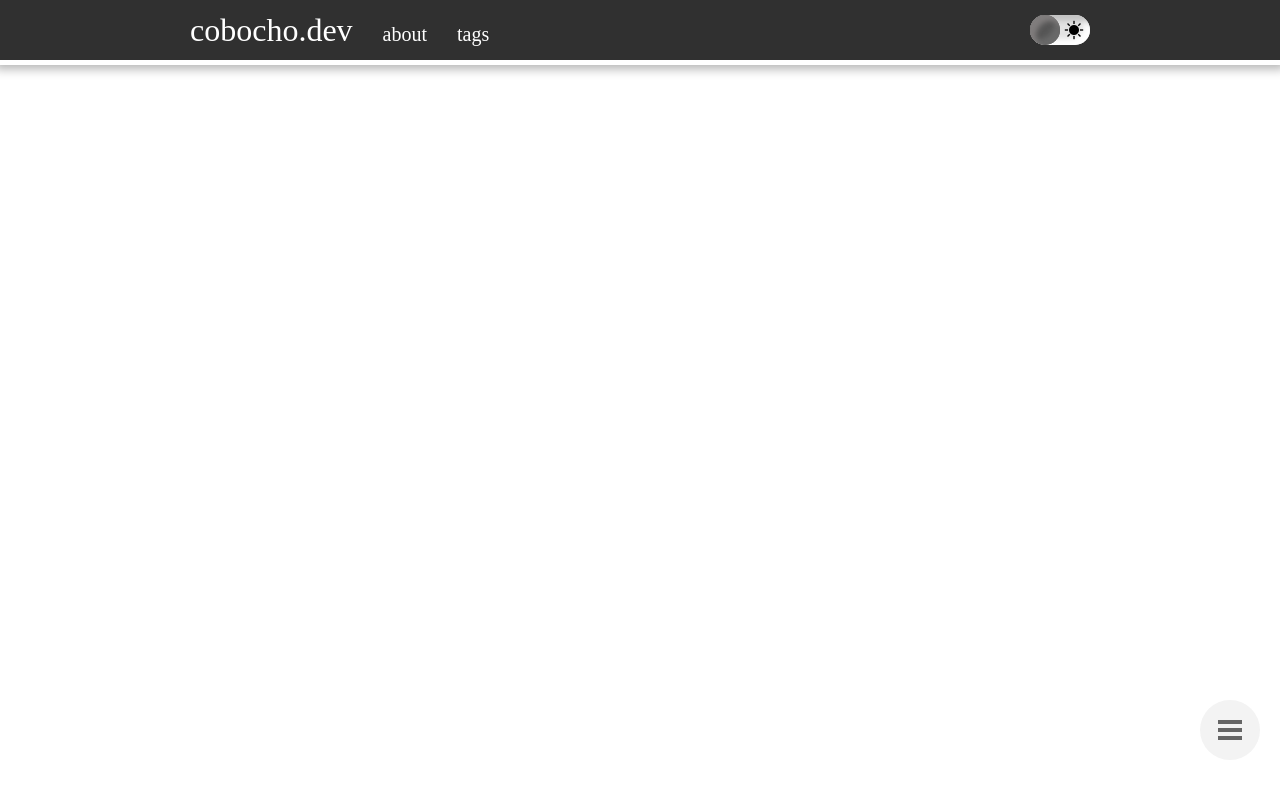
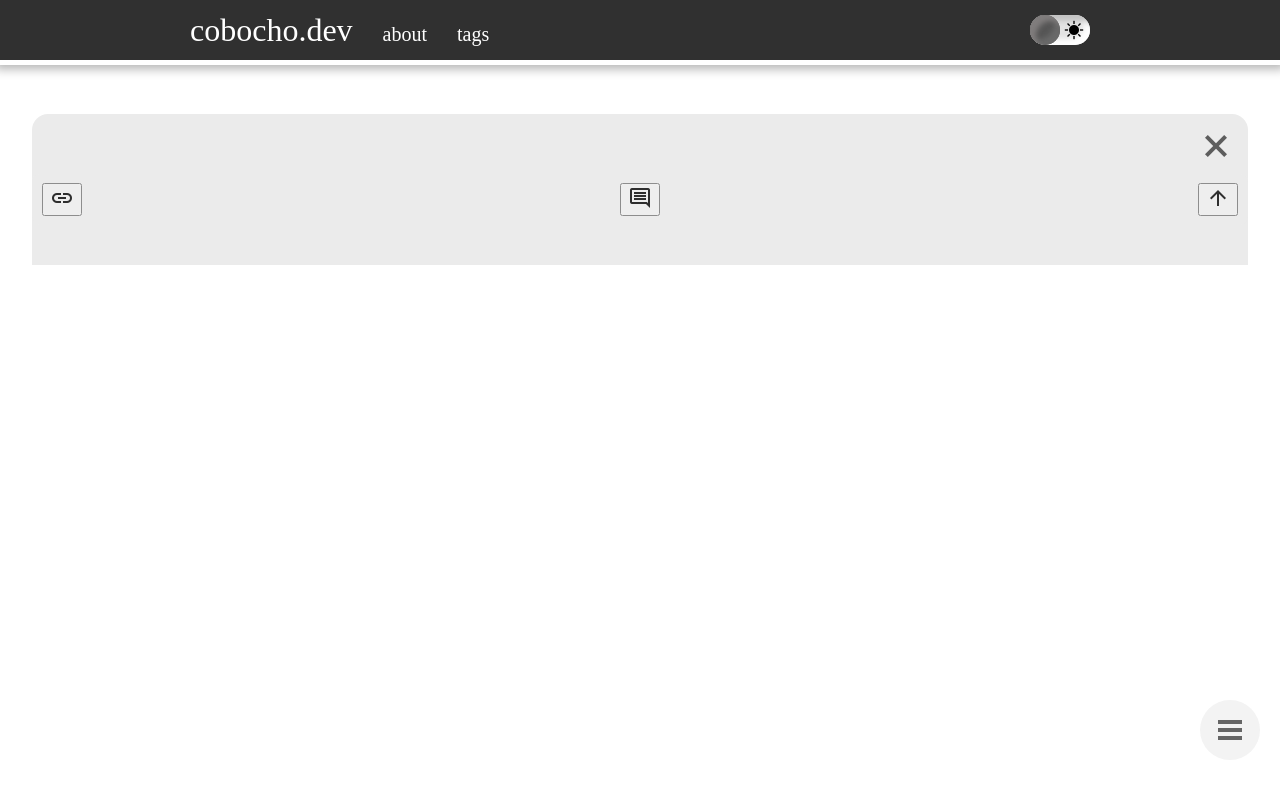
Before and after one commit to cobocho/cobocho.dev, a Next.js app: page /post/1/components/TOC/TOC in a window 1280 px wide. Shown: the top 800 px of the page. Built offline with nearby package versions, Linux system fonts and the light colour scheme.

Commit message:
[#2]Fix: TOC 로직 수정

```diff
--- a/src/pages/post/[category]/[slug].tsx
+++ b/src/pages/post/[category]/[slug].tsx
@@ -16,6 +16,7 @@ import Giscus from './components/Giscus/Giscus';
 import { appearFromLeft } from '@/styles/framer-motions';
 
 import { getMinRead } from '@/lib/getMinRead';
+import TOC from './components/TOC/TOC';
 
 type Props = {
   post: Post;
@@ -62,6 +63,7 @@ export default function Index({ post }: Props) {
           <PostContent post={post}>{post.content}</PostContent>
           <Giscus />
         </motion.div>
+        <TOC />
       </PostpageBox>
     </>
   );
--- a/src/pages/post/[category]/components/PostContent/PostContentH1.tsx
+++ b/src/pages/post/[category]/components/PostContent/PostContentH1.tsx
@@ -1,10 +1,10 @@
-import styled from "styled-components";
+import styled from 'styled-components';
 
 const PostContentH1 = styled.h1`
   margin: 0;
-  padding: 60px 0 20px 0;
+  padding: 70px 0 20px 0;
   font-size: 32px;
   font-weight: 700;
-`
+`;
 
 export default PostContentH1;
--- a/src/pages/post/[category]/components/PostContent/PostContentH2.tsx
+++ b/src/pages/post/[category]/components/PostContent/PostContentH2.tsx
@@ -2,7 +2,7 @@ import styled from "styled-components";
 
 const PostContentH2 = styled.h2`
   margin: 0;
-  padding: 60px 0 20px 0;
+  padding: 70px 0 20px 0;
   font-size: 28px;
   font-weight: 600;
 `
--- a/src/pages/post/[category]/components/PostContent/PostContentH3.tsx
+++ b/src/pages/post/[category]/components/PostContent/PostContentH3.tsx
@@ -1,10 +1,10 @@
-import styled from "styled-components";
+import styled from 'styled-components';
 
 const PostContentH3 = styled.h3`
   margin: 0;
-  padding: 60px 0 20px 0;
+  padding: 70px 0 20px 0;
   font-size: 24px;
   font-weight: 600;
-`
+`;
 
 export default PostContentH3;
--- a/src/pages/post/[category]/components/TOC/TOC.tsx
+++ b/src/pages/post/[category]/components/TOC/TOC.tsx
@@ -1,12 +1,130 @@
-import { getIntersectionObserver } from '@/lib/getIntersectionObserver';
 import { useRouter } from 'next/router';
-import { useEffect, useState } from 'react';
+import { useCallback, useEffect, useState } from 'react';
 import styled from 'styled-components';
-import { motion, AnimatePresence } from 'framer-motion';
+import { motion } from 'framer-motion';
 import { appearFromBottom } from '@/styles/framer-motions';
-import TOCButton from './TOCButton';
+import TableList from './TableList';
+import Toolbox from './Toolbox';
 
-const TOCContainer = styled.div<{ showMobile: boolean }>`
+const checkCurrentHeader = (headers: Element[]) => {
+  return headers
+    .filter((header) => {
+      return header.getBoundingClientRect().top < 10;
+    })
+    .reverse()[0];
+};
+
+const TOC = () => {
+  const router = useRouter();
+
+  const [currentId, setCurrentId] = useState<string>('');
+  const [headingEls, setHeadingEls] = useState<Element[]>([]);
+
+  const [isCopyCompleteVisible, setIsCopyCompleteVisible] = useState<boolean>(false);
+  const [showMobile, setShowMobile] = useState<boolean>(false);
+
+  useEffect(() => {
+    const headingElements = Array.from(document.querySelectorAll('h1, h2, h3'));
+    setHeadingEls(headingElements);
+
+    const currentHeader = checkCurrentHeader(headingElements);
+    if (currentHeader) setCurrentId(currentHeader.id || headingElements[0].id);
+  }, [router]);
+
+  useEffect(() => {
+    const timer = setTimeout(() => {
+      setIsCopyCompleteVisible(false);
+    }, 3000);
+
+    return () => clearTimeout(timer);
+  }, [isCopyCompleteVisible]);
+
+  function copyUrlHandler() {
+    navigator.clipboard.writeText(window.location.href);
+    if (isCopyCompleteVisible) return;
+    setIsCopyCompleteVisible(true);
+  }
+
+  function scrollUpHandler() {
+    window.scrollTo({ top: 0 });
+  }
+
+  const scrollHandler = () => {
+    if (!headingEls || headingEls.length === 0) return;
+
+    const currentHeader = checkCurrentHeader(headingEls);
+
+    if (!currentHeader) {
+      setCurrentId(headingEls[0].id);
+      return;
+    }
+
+    if (currentHeader.id !== currentId) {
+      setCurrentId(currentHeader.id);
+    }
+  };
+
+  useEffect(() => {
+    window.addEventListener('scroll', scrollHandler);
+  }, [headingEls]);
+
+  return (
+    <Container showMobile={showMobile}>
+      <div
+        className="mobile-toc"
+        onClick={() => setShowMobile(true)}
+      >
+        <svg
+          xmlns="http://www.w3.org/2000/svg"
+          width="24"
+          height="24"
+          viewBox="0 0 24 24"
+        >
+          <path d="M24 6h-24v-4h24v4zm0 4h-24v4h24v-4zm0 8h-24v4h24v-4z" />
+        </svg>
+      </div>
+      <motion.nav
+        className={`TOC ${showMobile ? 'show' : ''}`}
+        variants={appearFromBottom}
+        initial="hidden"
+        animate="visible"
+      >
+        <div
+          className="close-button"
+          onClick={() => setShowMobile(false)}
+        >
+          <svg
+            xmlns="http://www.w3.org/2000/svg"
+            width="24"
+            height="24"
+            viewBox="0 0 24 24"
+          >
+            <path d="M23 20.168l-8.185-8.187 8.185-8.174-2.832-2.807-8.182 8.179-8.176-8.179-2.81 2.81 8.186 8.196-8.186 8.184 2.81 2.81 8.203-8.192 8.18 8.192z" />
+          </svg>
+        </div>
+        <ul className="headers">
+          {headingEls.map((head, i) => {
+            const isCurrentHead = head.id === currentId;
+            return (
+              <TableList
+                head={head}
+                isCurrentHead={isCurrentHead}
+                key={head.id}
+              />
+            );
+          })}
+        </ul>
+        <Toolbox
+          copyUrlHandler={copyUrlHandler}
+          scrollUpHandler={scrollUpHandler}
+          isCopyCompleteVisible={isCopyCompleteVisible}
+        />
+      </motion.nav>
+    </Container>
+  );
+};
+
+const Container = styled.div<{ showMobile: boolean }>`
   padding-top: 50px;
   z-index: 200;
 
@@ -20,15 +138,14 @@ const TOCContainer = styled.div<{ showMobile: boolean }>`
 
   .TOC {
     position: fixed;
-    width: 280px;
+    top: 114px;
+    width: 300px;
     padding-left: 40px;
   }
 
   .TOC .headers {
-    max-height: 400px;
     padding-left: 20px;
     overflow-y: scroll;
-    overflow-x: hidden;
     margin-bottom: 20px;
     -ms-overflow-style: none;
     scrollbar-width: none;
@@ -36,94 +153,6 @@ const TOCContainer = styled.div<{ showMobile: boolean }>`
     &::-webkit-scrollbar {
       display: none;
     }
-  }
-
-  .TOC .headers li {
-    position: relative;
-    height: fit-content;
-    margin: 0;
-    margin-bottom: 10px;
-    font-weight: 400;
-    list-style: none;
-    opacity: 0.4;
-    transition: all 0.2s;
-  }
-
-  .TOC .headers li.selected {
-    opacity: 0.7;
-    transform: scale(1.05);
-  }
-
-  .TOC .headers li.selected::before {
-    content: '';
-    position: absolute;
-    left: -10px;
-    top: 0;
-    display: block;
-    width: 3px;
-    height: 100%;
-    background-color: ${(props) => props.theme.textColor};
-    opacity: 0.5;
-  }
-
-  .TOC .headers li a {
-    font-size: 15px;
-    color: ${(props) => props.theme.textColor};
-  }
-
-  .TOC .headers li.H2-header {
-    margin-left: 15px;
-  }
-
-  .TOC .headers li.H3-header {
-    margin-left: 30px;
-  }
-
-  .toolbox {
-    display: flex;
-    justify-content: space-between;
-    align-items: center;
-    padding: 9px 10px;
-    margin-bottom: 10px;
-    border-radius: 8px;
-    opacity: 0.8;
-    background-color: ${(props) => props.theme.blockColor};
-  }
-
-  .toolbox li {
-    list-style: none;
-  }
-
-  .toolbox button {
-    padding: 8px 8px 4px 8px;
-    border: none;
-    background-color: transparent;
-    opacity: 0.6;
-    transform: scale(1.2);
-  }
-
-  .toolbox button:hover {
-    cursor: pointer;
-    background-color: rgba(0, 0, 0, 0.1);
-    border-radius: 6px;
-    opacity: 1;
-    transition: all 0.4s;
-  }
-
-  .toolbox button span {
-    color: ${(props) => props.theme.textColor};
-  }
-
-  .copy-complete {
-    display: flex;
-    justify-content: center;
-    align-items: center;
-    width: 100%;
-    height: 30px;
-    font-size: 14px;
-    color: ${(props) => props.theme.textColor};
-    border-radius: 8px;
-    background-color: ${(props) => props.theme.blockColor};
   }
 
   @media (max-width: 1420px) {
@@ -190,10 +219,6 @@ const TOCContainer = styled.div<{ showMobile: boolean }>`
       width: fit-content;
     }
 
-    .TOC .headers li a {
-      font-size: 18px;
-    }
-
     .copy-complete {
       position: absolute;
       bottom: 10px;
@@ -210,145 +235,6 @@ const TOCContainer = styled.div<{ showMobile: boolean }>`
       }
     }
   }
-
-  @keyframes unmount {
-    0% {
-      bottom: 0;
-    }
-    100% {
-      bottom: -100%;
-    }
-  }
 `;
 
-const TOC = () => {
-  const router = useRouter();
-  const [currentId, setCurrentId] = useState<string>('');
-  const [currentUrl, setCurrentUrl] = useState<string>('');
-  const [headingEls, setHeadingEls] = useState<Element[]>([]);
-  const [isCopyCompleteVisible, setIsCopyCompleteVisible] = useState<boolean>(false);
-  const [showMobile, setShowMobile] = useState<boolean>(false);
-
-  useEffect(() => {
-    setCurrentUrl(window.location.href);
-    const observer = getIntersectionObserver(setCurrentId);
-    const headingElements = Array.from(document.querySelectorAll('h1, h2, h3'));
-    setHeadingEls(headingElements);
-    headingElements.map((header) => {
-      observer.observe(header);
-    });
-  }, [router]);
-
-  useEffect(() => {
-    const timer = setTimeout(() => {
-      setIsCopyCompleteVisible(false);
-    }, 3000);
-
-    return () => clearTimeout(timer);
-  }, [isCopyCompleteVisible]);
-
-  function copyUrlHandler() {
-    navigator.clipboard.writeText(currentUrl.split('#')[0]);
-    if (isCopyCompleteVisible) return;
-    setIsCopyCompleteVisible(true);
-  }
-
-  function scrollUpHandler() {
-    window.scrollTo({ top: 0 });
-  }
-
-  return (
-    <TOCContainer showMobile={showMobile}>
-      <div
-        className="mobile-toc"
-        onClick={() => setShowMobile(true)}
-      >
-        <svg
-          xmlns="http://www.w3.org/2000/svg"
-          width="24"
-          height="24"
-          viewBox="0 0 24 24"
-        >
-          <path d="M24 6h-24v-4h24v4zm0 4h-24v4h24v-4zm0 8h-24v4h24v-4z" />
-        </svg>
-      </div>
-      <motion.nav
-        className={`TOC ${showMobile ? 'show' : ''}`}
-        variants={appearFromBottom}
-        initial="hidden"
-        animate="visible"
-      >
-        <div
-          className="close-button"
-          onClick={() => setShowMobile(false)}
-        >
-          <svg
-            xmlns="http://www.w3.org/2000/svg"
-            width="24"
-            height="24"
-            viewBox="0 0 24 24"
-          >
-            <path d="M23 20.168l-8.185-8.187 8.185-8.174-2.832-2.807-8.182 8.179-8.176-8.179-2.81 2.81 8.186 8.196-8.186 8.184 2.81 2.81 8.203-8.192 8.18 8.192z" />
-          </svg>
-        </div>
-        <ul className="headers">
-          {headingEls.map((head, i) => {
-            const isCurrentHead = head.id === currentId;
-            return (
-              <li
-                key={i}
-                className={`${head.nodeName}-header ${isCurrentHead && 'selected'}`}
-              >
-                <a
-                  href={`#${head.id}`}
-                  onClick={() => {
-                    setTimeout(() => {
-                      setCurrentId(head.id);
-                    }, 50);
-                  }}
-                >
-                  {head.textContent}
-                </a>
-              </li>
-            );
-          })}
-        </ul>
-        <ul className="toolbox">
-          <li>
-            <TOCButton onClick={copyUrlHandler}>link</TOCButton>
-          </li>
-          <li>
-            <a href="#giscuss">
-              <TOCButton>comment</TOCButton>
-            </a>
-          </li>
-          <li>
-            <TOCButton onClick={scrollUpHandler}>arrow_upward</TOCButton>
-          </li>
-        </ul>
-        <AnimatePresence>
-          {isCopyCompleteVisible && (
-            <motion.div
-              className="copy-complete"
-              variants={appearFromBottom}
-              initial="hidden"
-              animate="visible"
-              exit={{
-                y: 30,
-                opacity: 0,
-                transition: {
-                  type: 'spring',
-                  stiffness: 100,
-                },
-              }}
-            >
-              포스트 URL이 복사되었습니다!
-            </motion.div>
-          )}
-        </AnimatePresence>
-      </motion.nav>
-    </TOCContainer>
-  );
-};
-
 export default TOC;
--- a/src/pages/post/[category]/components/TOC/TOCButton.tsx
+++ b/src/pages/post/[category]/components/TOC/TOCButton.tsx
@@ -1,16 +1,42 @@
+import styled from 'styled-components';
+
 type Props = {
   children: string;
   onClick?: () => void;
-}
+};
 
-const TOCButton = ({ children , onClick } : Props) => {
+const TOCButton = ({ children, onClick }: Props) => {
   return (
-    <button type='button' onClick={onClick}>
-      <span className='material-symbols-outlined'>
-        {children}
-      </span>
+    <button
+      type="button"
+      onClick={onClick}
+    >
+      <span className="material-symbols-outlined">{children}</span>
     </button>
-  )
-}
+  );
+};
+
+const Container = styled.button`
+  padding: 8px 8px 4px 8px;
+
+  border: none;
+
+  background-color: transparent;
+
+  opacity: 0.6;
+  transform: scale(1.2);
+
+  &:hover {
+    cursor: pointer;
+    background-color: rgba(0, 0, 0, 0.1);
+    border-radius: 6px;
+    opacity: 1;
+    transition: all 0.4s;
+  }
+
+  span {
+    color: ${(props) => props.theme.textColor};
+  }
+`;
 
 export default TOCButton;
--- /dev/null
+++ b/src/pages/post/[category]/components/TOC/TableList.tsx
@@ -0,0 +1,67 @@
+import { SetStateAction } from 'react';
+import styled from 'styled-components';
+
+interface Props {
+  head: Element;
+  isCurrentHead: boolean;
+}
+
+const TableList = ({ head, isCurrentHead }: Props) => {
+  return (
+    <Container className={`${head.nodeName}-header ${isCurrentHead && 'selected'}`}>
+      <a href={`#${head.id}`}>{head.textContent}</a>
+    </Container>
+  );
+};
+
+const Container = styled.li`
+  position: relative;
+  height: fit-content;
+  margin: 0;
+  margin-bottom: 4px;
+
+  font-weight: 400;
+
+  list-style: none;
+
+  opacity: 0.4;
+
+  transition: all 0.2s;
+
+  &.selected {
+    opacity: 0.7;
+    transform: scale(1.05);
+  }
+
+  &.selected::before {
+    content: '';
+
+    position: absolute;
+    left: -10px;
+    top: 0;
+
+    display: block;
+
+    width: 3px;
+    height: 100%;
+
+    background-color: ${(props) => props.theme.textColor};
+
+    opacity: 0.5;
+  }
+
+  a {
+    font-size: 14px;
+    color: ${(props) => props.theme.textColor};
+  }
+
+  &.H2-header {
+    margin-left: 15px;
+  }
+
+  &.H3-header {
+    margin-left: 30px;
+  }
+`;
+
+export default TableList;
--- /dev/null
+++ b/src/pages/post/[category]/components/TOC/Toolbox.tsx
@@ -0,0 +1,82 @@
+import React from 'react';
+import TOCButton from './TOCButton';
+import { motion, AnimatePresence } from 'framer-motion';
+import { appearFromBottom } from '@/styles/framer-motions';
+import styled from 'styled-components';
+
+interface Props {
+  copyUrlHandler: () => void;
+  scrollUpHandler: () => void;
+  isCopyCompleteVisible: boolean;
+}
+
+const Toolbox = ({ copyUrlHandler, isCopyCompleteVisible, scrollUpHandler }: Props) => {
+  return (
+    <Container>
+      <ul className="toolbox">
+        <li>
+          <TOCButton onClick={copyUrlHandler}>link</TOCButton>
+        </li>
+        <li>
+          <a href="#giscus">
+            <TOCButton>comment</TOCButton>
+          </a>
+        </li>
+        <li>
+          <TOCButton onClick={scrollUpHandler}>arrow_upward</TOCButton>
+        </li>
+      </ul>
+      <AnimatePresence>
+        {isCopyCompleteVisible && (
+          <motion.div
+            className="copy-complete"
+            variants={appearFromBottom}
+            initial="hidden"
+            animate="visible"
+            exit={{
+              y: 30,
+              opacity: 0,
+              transition: {
+                type: 'spring',
+                stiffness: 100,
+              },
+            }}
+          >
+            포스트 URL이 복사되었습니다!
+          </motion.div>
+        )}
+      </AnimatePresence>
+    </Container>
+  );
+};
+
+const Container = styled.div`
+  .toolbox {
+    display: flex;
+    justify-content: space-between;
+    align-items: center;
+    padding: 9px 10px;
+    margin-bottom: 10px;
+    border-radius: 8px;
+    opacity: 0.8;
+    background-color: ${(props) => props.theme.blockColor};
+  }
+
+  .toolbox li {
+    list-style: none;
+  }
+
+  .copy-complete {
+    display: flex;
+    justify-content: center;
+    align-items: center;
+    width: 100%;
+    height: 30px;
+    font-size: 14px;
+    color: ${(props) => props.theme.textColor};
+    border-radius: 8px;
+    background-color: ${(props) => props.theme.blockColor};
+  }
+`;
+
+export default Toolbox;
--- a/src/styles/globals.css
+++ b/src/styles/globals.css
@@ -89,7 +89,7 @@ video {
 }
 
 html {
-  /* scroll-behavior: smooth; */
+  scroll-behavior: smooth;
 }
 
 body {
```
Also changed, not shown: src/lib/getIntersectionObserver.ts (deleted, +0 -34 lines).
